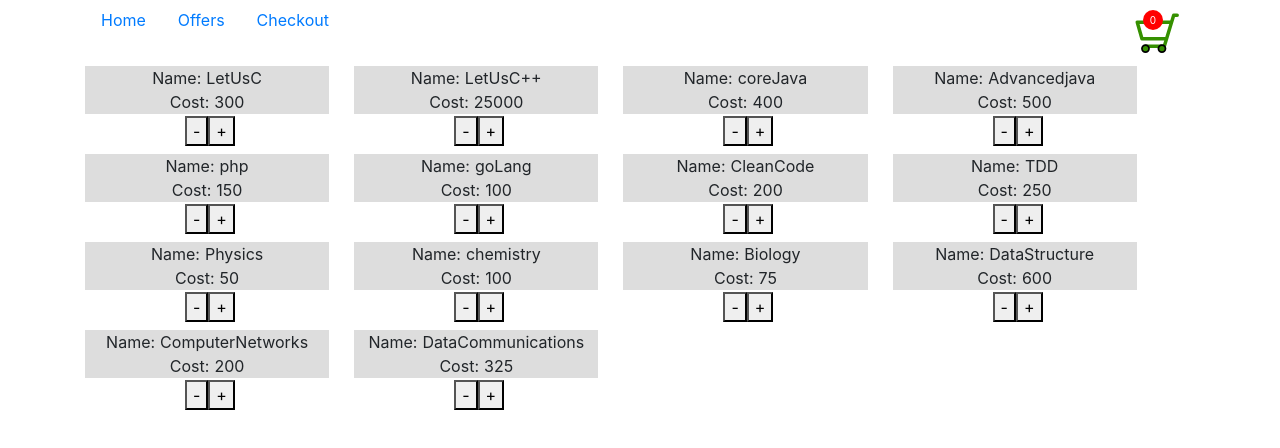
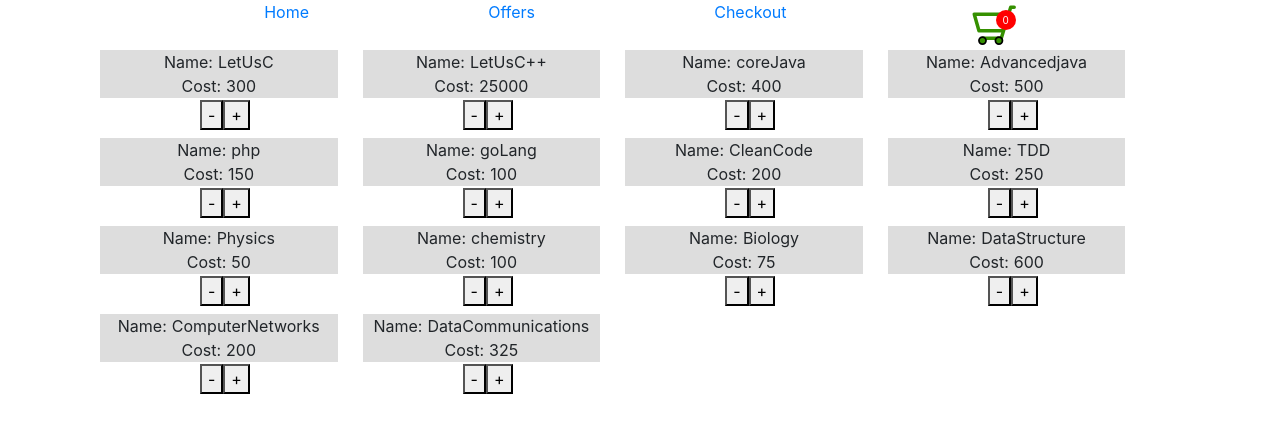
Before and after one commit to MadanSomvanshi/shoppingCartReact, a React app: page / in a window 1280 px wide. Built offline with nearby package versions, Linux system fonts and the light colour scheme.

Commit message:
component structuring

```diff
--- a/src/client/components/app.js
+++ b/src/client/components/app.js
@@ -1,22 +1,17 @@
 import React, { Component } from 'react'
 import { BrowserRouter, Route, Switch } from 'react-router-dom';
 import Header from './header';
-import ShoppingItems from './shopping-items';
-import Offers from './offers';
-import CheckoutShopping from './checkout';
+import Layout from './layout';
+
 export default class App extends Component {
   render() {
     return (
-      <div className="container">
-        <Header />
         <BrowserRouter basename='/'>
-          <Switch>
-            <Route exact path='/' component={ShoppingItems} />
-            <Route path='/offers' component={Offers} />
-            <Route path='/checkout' component={CheckoutShopping} />
-          </Switch>
+          <div className="container">
+            <Header />
+            <Layout />
+          </div>
         </BrowserRouter>
-      </div>
     )
   }
 }
--- a/src/client/components/header.js
+++ b/src/client/components/header.js
@@ -1,8 +1,8 @@
 import React from 'react';
 import { Nav, NavItem, NavLink } from 'reactstrap';
 import ShoppingCart from './svg';
-import ShoppingItem from './shopping-items';
 import PropTypes from 'prop-types';
+import {Link} from 'react-router-dom';
 export default class Header extends React.Component {
   constructor(props) {
     super(props);
@@ -13,23 +13,13 @@ export default class Header extends React.Component {
   render() {
     return (
       <header>
-        <Nav>
-          <NavItem>
-            <NavLink href="/">Home</NavLink>
-          </NavItem>
-          <NavItem>
-            <NavLink href="/offers">Offers</NavLink>
-          </NavItem>
-          <NavItem>
-            <NavLink href="/checkout">Checkout</NavLink>
-          </NavItem>
-          <NavItem className="cartWrapper">
-            <NavLink href="#">
-              <ShoppingCart />
-              <span className="count">{this.props.productCount}</span>
-            </NavLink>
-          </NavItem>
-        </Nav>
+        <Link to='/'>Home</Link>
+        <Link to ='/offers'>Offers</Link>
+        <Link to='/checkout'>Checkout</Link>
+        <Link to='/checkout' className="cartWrapper">
+          <ShoppingCart />
+          <span className="count">{this.props.productCount}</span>
+        </Link>
       </header>
     );
   }
--- /dev/null
+++ b/src/client/components/layout.js
@@ -0,0 +1,19 @@
+import React, { Component } from 'react'
+import { Route, Switch } from 'react-router-dom';
+import ShoppingItems from './shopping-items';
+import Offers from './offers';
+import CheckoutShopping from './checkout';
+
+export default class Layout extends Component {
+  render() {
+    return (
+      <div className="container">
+        <Switch>
+          <Route exact path='/' component={ShoppingItems} />
+          <Route path='/offers' component={Offers} />
+          <Route path='/checkout' component={CheckoutShopping} />
+        </Switch>
+      </div>
+    )
+  }
+}
--- a/src/client/stylesheets/header.sass
+++ b/src/client/stylesheets/header.sass
@@ -1,10 +1,11 @@
 header
+  display: flex
+  justify-content: space-evenly
   svg
     width: 50px
     height: 50px
   .cartWrapper
     position: relative
-    margin-left: auto
   .count
     color: $white
     background-color: $red
```
